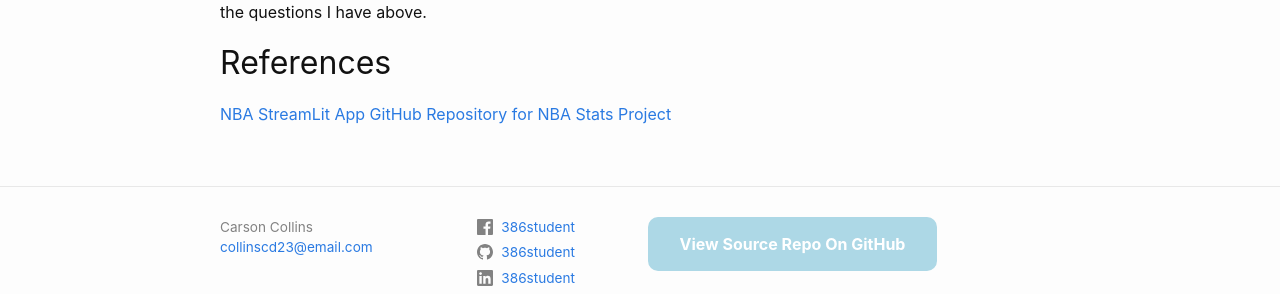
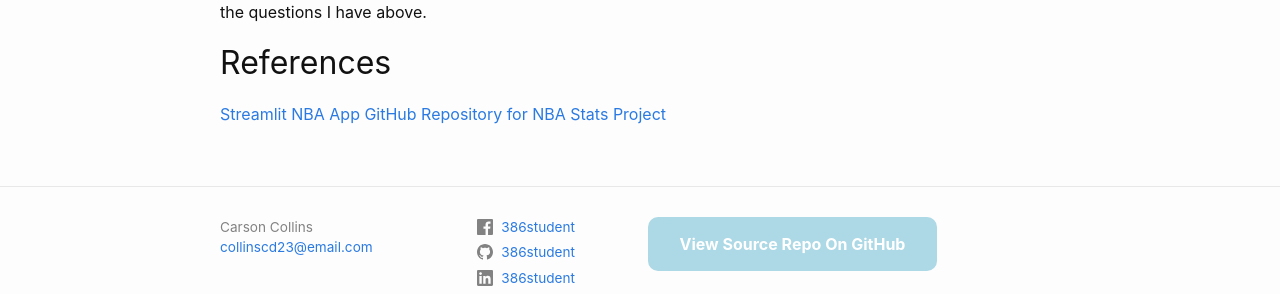
Before and after one commit to collinscd23/collinscd23.github.io, a Jekyll site: the page built from _posts/2023-12-12-Data and Cleaning.md, in a window 1280 px wide. Shown: the part 1386-1680 px from the top of the page. Built offline with Jekyll 4.4.1, drawn with Linux system fonts in a browser that asks for light colours; comment, search, counter and statistics services are not loaded.

```diff
--- a/_posts/2023-12-12-Data and Cleaning.md
+++ b/_posts/2023-12-12-Data and Cleaning.md
@@ -31,5 +31,5 @@ Now with the data ready, we can jump into action and see what interesting surpri
 
 
 ## References
-[NBA StreamLit App](https://nba-app-26cfxmvx5jaadc6rumhqcm.streamlit.app/)
+[Streamlit NBA App](https://nba-app-26cfxmvx5jaadc6rumhqcm.streamlit.app/)
 [GitHub Repository for NBA Stats Project](https://github.com/collinscd23/NBA-Stats-Project)
```
